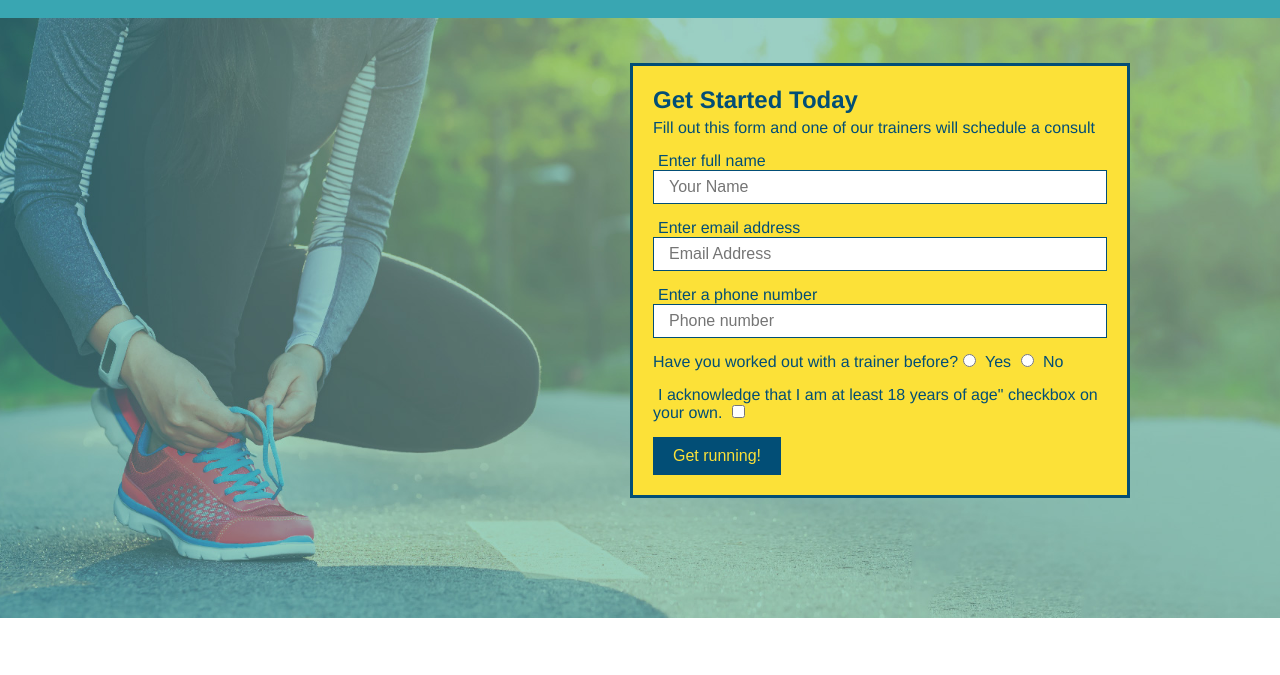
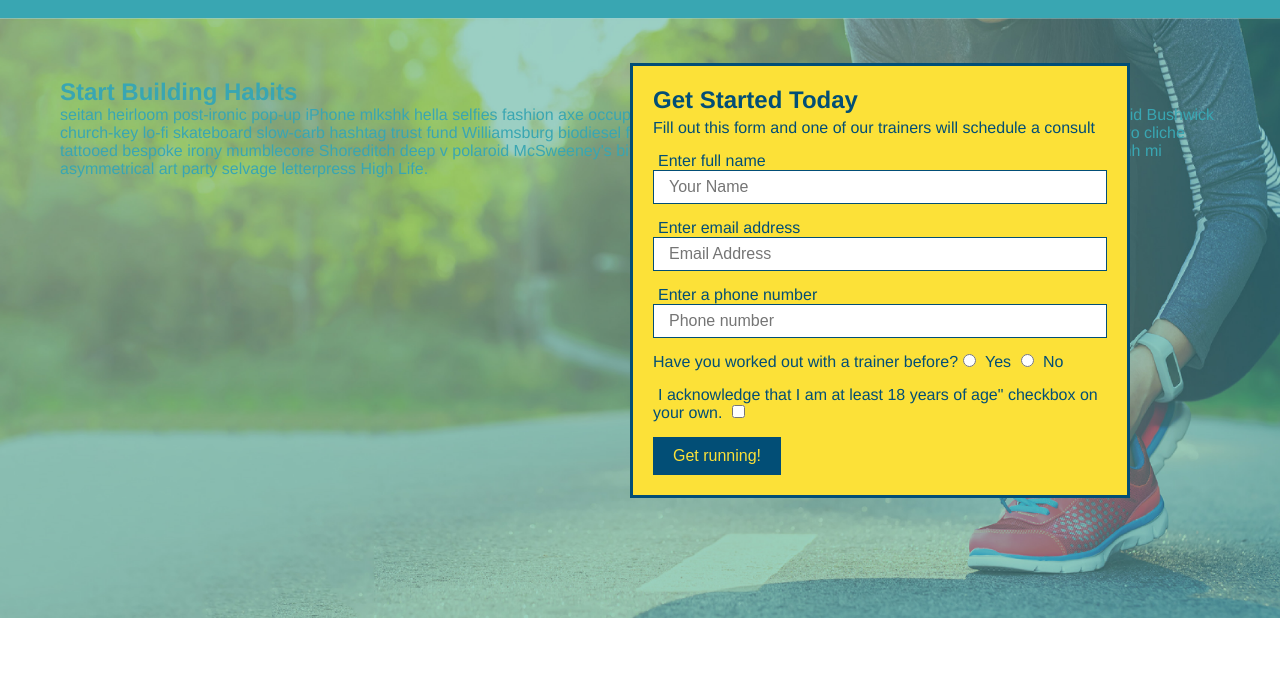
Before and after one commit to ghaliarose89/Module1, a plain HTML site: page index.html in a window 1280 px wide. Shown: the part 64-739 px from the top of the page. Drawn offline with Linux system fonts and the light colour scheme.

Commit message:
adding content to hero, replace img

```diff
--- a/index.html
+++ b/index.html
@@ -26,10 +26,16 @@
                 </nav>
                 </header>
                 <section class="hero">
+                    <div class="hero-cta">
+                        <h1>Start Building Habits</h1>
+                        <p> seitan heirloom post-ironic pop-up iPhone mlkshk hella selfies fashion axe occupy readymade put a bird on it messenger bag Wes Anderson Schlitz plaid Bushwick church-key lo-fi skateboard slow-carb hashtag trust fund Williamsburg biodiesel fixie farm-to-table 8-bit banjo XOXO Banksy chillwave bicycle rights retro cliche tattooed bespoke irony mumblecore Shoreditch deep v polaroid McSweeney's bitters cray gentrify tofu Marfa you probably haven't heard of them yr banh mi asymmetrical art party selvage letterpress High Life.</p>
+
+                    </div>
                     <div class="hero-form">
                         <h3>
                             Get Started Today
                         </h3>
+
                         <p>
                             Fill out this form and one of our trainers will schedule a consult
                         </p>
--- a/style.css
+++ b/style.css
@@ -60,7 +60,7 @@ body {
   }
   /* hero home page*/
   .hero {
-    background-image: url("hero-bg.jpg");
+    background-image: url("flipped-hero-image.jpg");
     height: 600px;
     background-size: cover;
     background-position:center;
```
Also changed, not shown: flipped-hero-image.jpg (added), 1 other file.
